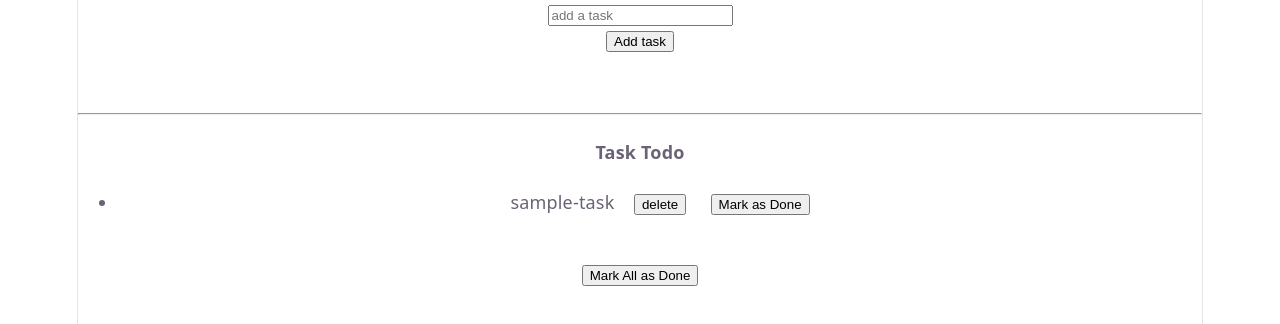
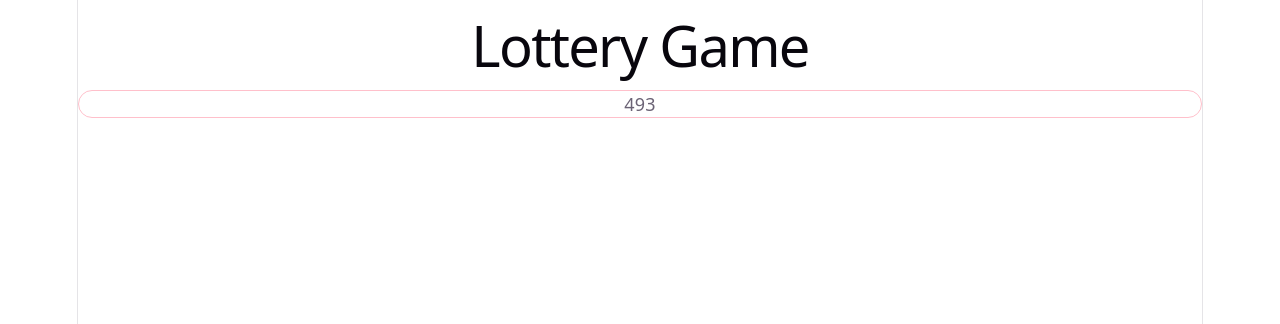
Before and after one commit to Sonali07407/basic-react-app, a React (Vite) app: page / in a window 1280 px wide. Shown: the top 324 px of the page. Built offline with nearby package versions, Linux system fonts and the light colour scheme.

Commit message:
generate randome numbers for lottery

```diff
--- a/src/App.jsx
+++ b/src/App.jsx
@@ -1,11 +1,12 @@
 import "./App.css";
 import LudoBoard from "./LudoBoard";
 import TodoList from "./TodoList";
+import Lottery from "./Lottery";
 
 function App() {
   return (
     <>
-      <TodoList />
+      <Lottery />
     </>
   );
 }
--- /dev/null
+++ b/src/Lottery.css
@@ -0,0 +1,4 @@
+.ticket {
+  border: 1px solid pink;
+  border-radius: 14px;
+}
--- /dev/null
+++ b/src/Lottery.jsx
@@ -0,0 +1,17 @@
+import { useState } from "react";
+import "./Lottery.css";
+import { genTicket } from "./helper";
+
+export default function Lottery() {
+  let [ticket, setTicket] = useState(genTicket(3));
+  return (
+    <div>
+      <h1>Lottery Game</h1>
+      <div className="ticket">
+        <span>{ticket[0]}</span>
+        <span>{ticket[1]}</span>
+        <span>{ticket[2]}</span>
+      </div>
+    </div>
+  );
+}
--- a/src/TodoList.jsx
+++ b/src/TodoList.jsx
@@ -77,7 +77,11 @@
         {todos.map((todo) => (
           <li key={todo.id}>
             <span
-              style={todo.isDone ? { textDecorationLine: "line-through" } : {}}
+              style={
+                todo.isDone
+                  ? { textDecorationLine: "line-through", color: "green" }
+                  : {}
+              }
             >
               {todo.task}
             </span>
--- /dev/null
+++ b/src/helper.js
@@ -0,0 +1,9 @@
+function genTicket(n) {
+  let arr = new Array(n);
+  for (let i = 0; i < n; i++) {
+    arr[i] = Math.floor(Math.random() * 10);
+  }
+  return arr;
+}
+
+export { genTicket };
```
